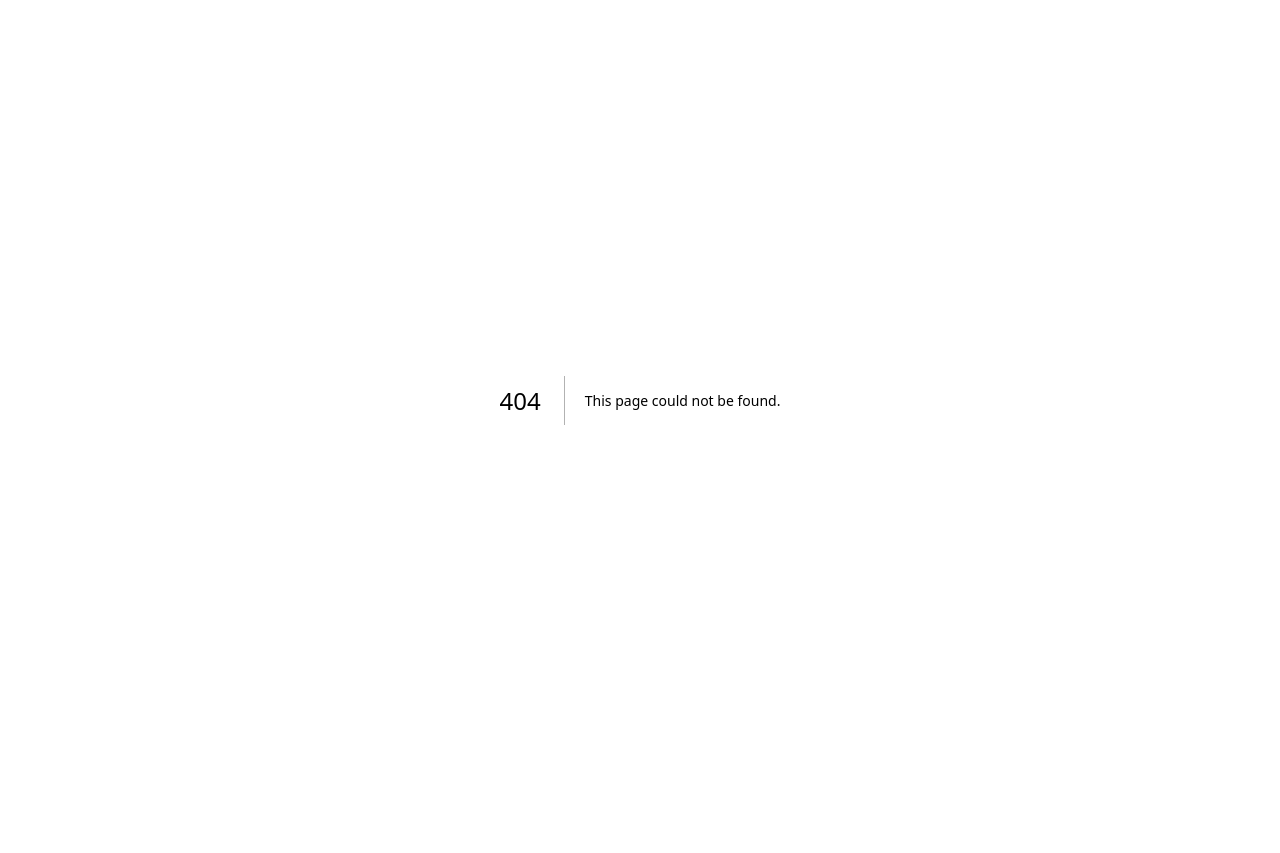
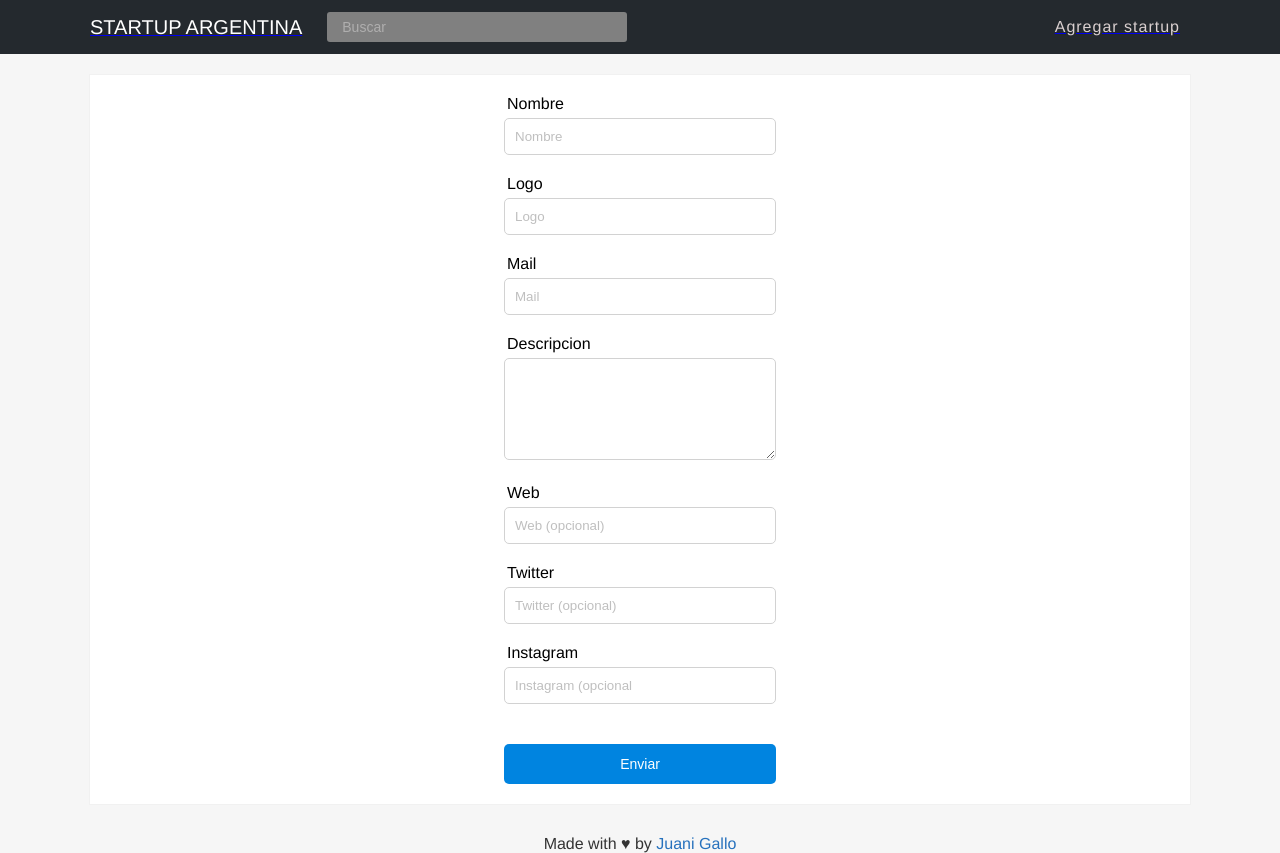
Before and after one commit to J-Gallo/startup-argentina, a Next.js app: page /add in a window 1280 px wide. Before the commit this address had no page. Before the commit the page ends 800 px from the top, so only its background shows below. Built offline with nearby package versions, Linux system fonts and the light colour scheme.

Commit message:
Add startup page

```diff
--- a/components/Footer.js
+++ b/components/Footer.js
@@ -5,8 +5,8 @@ const Footer = (props) => (
       div {
         text-align: center;
         color: #333;
-        position: fixed;
-        bottom: 30px;;
+        position: relative;
+        top: 30px;;
         margin: auto;
         width: 100%;
       }
--- a/components/Header.js
+++ b/components/Header.js
@@ -11,7 +11,9 @@ const Header = () => (
       </div>
       <Autocomplete />
       <div className="startup-actions">
-        <span>Agregar startup</span>
+        <Link href="/add" as='/agregar'>
+          <span>Agregar startup</span>
+        </Link>
       </div>
     </div>
     <style jsx>{`
--- a/controllers/CompanyController.js
+++ b/controllers/CompanyController.js
@@ -13,7 +13,7 @@ class CompanyController {
   }
 
   addCompany(req, res) {
-    if (req.body && req.body.name && req.body.logo && req.body.description) {
+    if (req.body && req.body.name && req.body.logo && req.body.description && req.body.mail) {
       this.companyService.addCompany(req.body).then(() => {
         return res.sendStatus(200)
       }).catch((err) => {
--- /dev/null
+++ b/pages/add.js
@@ -0,0 +1,223 @@
+import React from 'react'
+import Link from 'next/link'
+import Footer from '../components/Footer'
+import Header from '../components/Header'
+import 'isomorphic-fetch'
+import config from '../config'
+
+class Add extends React.Component {
+  constructor(props) {
+    super(props);
+    this.state = {
+      status: '',
+      name: '',
+      logo: '',
+      description: '',
+      web: '',
+      twitter: '',
+      instagram: ''
+    };
+
+    this.handleSubmit = this.handleSubmit.bind(this);
+  }
+
+  handleChange(event) {
+    const name = event.target.name;
+    this.setState({
+      [name]: event.target.value
+    })
+
+  }
+
+  async handleSubmit(event) {
+    event.preventDefault();
+    let status;
+    const responseJson = await fetch('/api/company', {
+      method: 'POST',
+      headers: {
+        'Accept': 'application/json',
+        'Content-Type': 'application/json',
+      },
+      body: JSON.stringify(this.state)
+    })
+
+    console.log(responseJson);
+
+    if (responseJson.status == 200) {
+      status = 'ok';
+      this.setState({
+        status: status,
+        name: '',
+        logo: '',
+        description: '',
+        web: '',
+        twitter: '',
+        instagram: ''
+      })
+    } else if (responseJson.status == 400) {
+      status = '400';
+      this.setState({
+        status: status
+      })
+    } else {
+      status = '500';
+      this.setState({
+        status: status
+      })
+    }
+  }
+
+  render() {
+    return(
+      <div>
+        <Header />
+          {this.state.status == 'ok' &&
+            <div className="startup-response-ok">Startup creada correctamente</div>
+          }
+          {this.state.status == '400' &&
+            <div className="startup-response-error">Por favor completa todos los datos requeridos</div>
+          }
+          {this.state.status == '500' &&
+            <div className="startup-response-error">Lo sentimos, tuvimos un error al crear la startup.</div>
+          }
+          <div className="startup-container">
+              <form className="startup-add-form" onSubmit={this.handleSubmit}>
+                <div className="startup-form-field">
+                  <span>Nombre</span>
+                  <input type="text" onChange={this.handleChange.bind(this)} value={this.state.name} name="name" placeholder="Nombre" />
+                </div>
+                <div className="startup-form-field">
+                  <span>Logo</span>
+                  <input type="text" onChange={this.handleChange.bind(this)} value={this.state.logo} name="logo" placeholder="Logo" />
+                </div>
+                <div className="startup-form-field">
+                  <span>Mail</span>
+                  <input type="text" onChange={this.handleChange.bind(this)} value={this.state.mail} name="mail" placeholder="Mail" />
+                </div>
+                <div className="startup-form-field">
+                  <span>Descripcion</span>
+                  <textarea onChange={this.handleChange.bind(this)} value={this.state.description} name="description"></textarea>
+                </div>
+                <div className="startup-form-field">
+                  <span>Web</span>
+                  <input type="text" onChange={this.handleChange.bind(this)} value={this.state.web} name="web" placeholder="Web (opcional)" />
+                </div>
+
+                <div className="startup-form-field">
+                  <span>Twitter</span>
+                  <input type="text" onChange={this.handleChange.bind(this)} value={this.state.twitter} name="twitter" placeholder="Twitter (opcional)" />
+                </div>
+                <div className="startup-form-field">
+                  <span>Instagram</span>
+                  <input type="text" onChange={this.handleChange.bind(this)} value={this.state.instagram} name="instagram" placeholder="Instagram (opcional" />
+                </div>
+                <input type="submit" value="Enviar" className="startup-cta-button" />
+              </form>
+          </div>
+        <Footer />
+        <style jsx>{`
+          .startup-response-ok {
+            max-width: 1080px;
+            min-width: 1080px;
+            margin: 10px auto;;
+            height: 35px;
+            background-color: #2671bd;
+            border-radius: 5px;
+            padding: 10px;
+            line-height: 35px;
+            color: #FFF;
+          }
+          .startup-response-error {
+            max-width: 1080px;
+            min-width: 1080px;
+            margin: 10px auto;;
+            height: 35px;
+            background-color: #c33f3f;
+            border-radius: 5px;
+            padding: 10px;
+            line-height: 35px;
+            color: #FFF;
+          }
+          .startup-container {
+            max-width: 1100px;
+            min-width: 1100px;
+            margin: auto;
+            display: flex;
+            flex-wrap: wrap;
+            justify-content: center;
+            background-color: #fff;
+            min-height: 600px;
+            margin-top: 20px;
+            border: 1px solid #f1f1f1;
+          }
+          .startup-form-field {
+            width: 250px;
+            margin: 20px;
+          }
+          .startup-form-field span {
+            display: block;
+            margin-bottom: 5px;
+            margin-left: 3px;
+          }
+          .startup-form-field input {
+            display: block;
+            width: 100%;
+            height: 35px;
+            border-radius: 5px;
+            background-color: #FFF;
+            outline: 0 none;
+            padding: 0 10px;
+            border: 1px solid #d2d2d2;
+            color: #111;
+          }
+          .startup-form-field textarea {
+            width: 250px;
+            border-radius: 5px;
+            border: 1px solid #d2d2d2;
+            height: 80px;
+            padding: 10px;
+            outline: 0 none;
+          }
+          .startup-cta-button {
+            margin: 20px;
+            width: 272px;
+            border-radius: 5px;
+            background-color: #0084E0;
+            height: 40px;
+            text-align: center;
+            cursor: pointer;
+            color: #FFF;
+            border: none;
+            font-size: 14px;
+          }
+          .startup-cta-button:hover {
+            background-color: #026eb9;
+          }
+
+        `}</style>
+        <style global jsx>{`
+          body {
+            margin: 0;
+            padding: 0;
+            background-color: #f6f6f6;
+            font-family: "Helvetica Neue",Helvetica,Arial,sans-serif;
+          }
+          ::-webkit-input-placeholder { /* Chrome/Opera/Safari */
+            color: #bfbfbf;
+          }
+          ::-moz-placeholder { /* Firefox 19+ */
+            color: #bfbfbf;
+          }
+          :-ms-input-placeholder { /* IE 10+ */
+            color: #bfbfbf;
+          }
+          :-moz-placeholder { /* Firefox 18- */
+            color: #bfbfbf;
+          }
+        `}</style>
+      </div>
+    )
+  }
+}
+
+export default Add;
--- a/server.js
+++ b/server.js
@@ -25,6 +25,12 @@ app.prepare()
 
     return app.render(req, res, '/company' , mergedQuery)
   });
+
+  server.get('/agregar', (req, res) => {
+    const mergedQuery = Object.assign({}, req.query, req.params);
+
+    return app.render(req, res, '/add' , mergedQuery)
+  })
 
   server.get('/api/cards', (req, res) => companyInstance.getCards(req, res));
   server.post('/api/company', (req, res) => companyInstance.addCompany(req, res));
```
